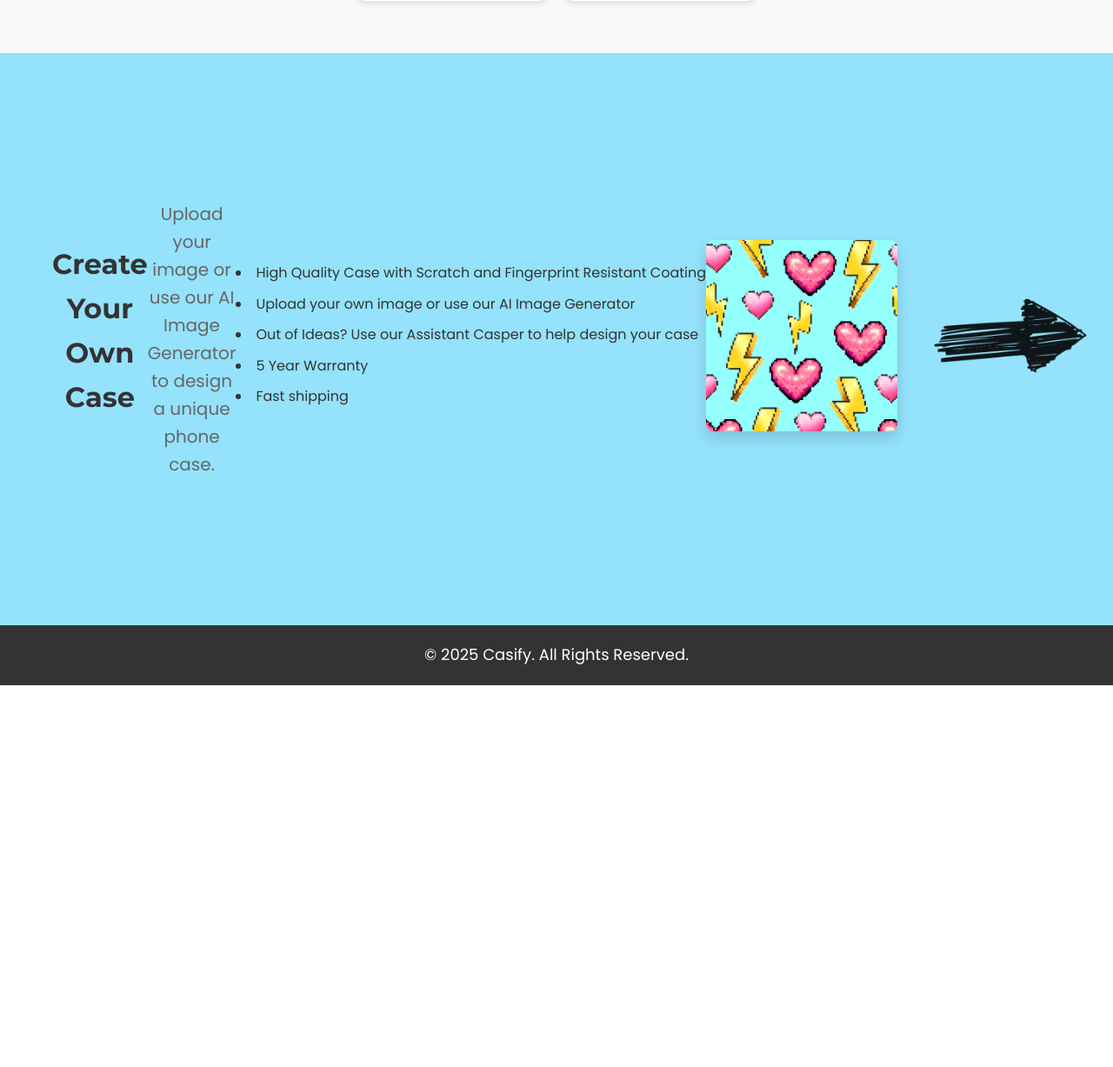
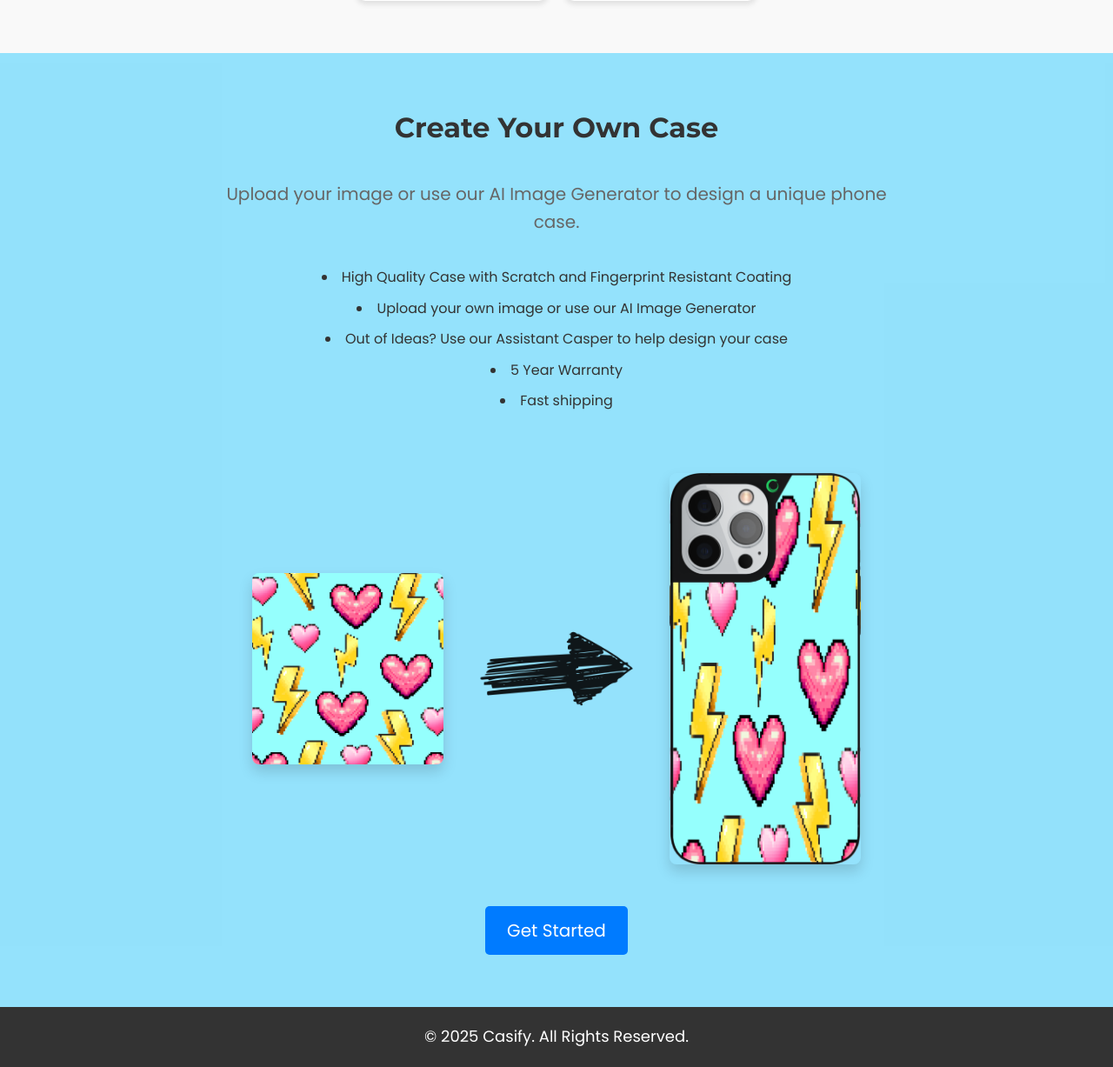
Before and after one commit to alldrin2612/Casify, a Flask app: page / in a window 1280 px wide. Shown: the part 1961-3188 px from the top of the page at 87% size. Before the commit the page ends 2749 px from the top, so only its background shows below. Run offline with Flask 3, Linux system fonts and the light colour scheme.

Commit message:
Alignment fixes

```diff
--- a/static/css/style.css
+++ b/static/css/style.css
@@ -543,3 +543,34 @@
     background: #0056b3;
     transform: scale(1.05);
 }
+.custom-case {
+    padding: 60px;
+    background: #00bfff68;
+    animation: fadeInUp 0.8s ease-out;
+    display: flex;
+    flex-direction: column;
+    justify-content: center;
+    align-items: center;
+    text-align: center;
+}
+
+/* Adjust the case-images to display in a column or row below text */
+.case-images {
+    display: flex;
+    justify-content: center;
+    align-items: center;
+    gap: 20px;
+    margin: 40px 0 20px 0; /* Add more top margin to separate from text */
+    width: 100%;
+    flex-wrap: wrap; /* Allow wrapping on smaller screens */
+}
+
+/* Make sure text elements have proper centering */
+.custom-case h2,
+.custom-case p,
+.custom-case ul {
+    text-align: center;
+    max-width: 800px;
+    margin-left: auto;
+    margin-right: auto;
+}
```
